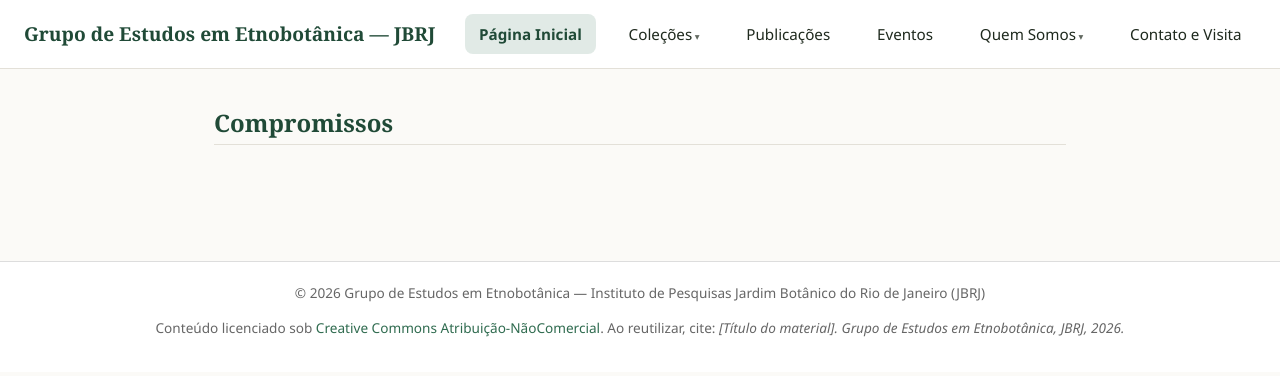
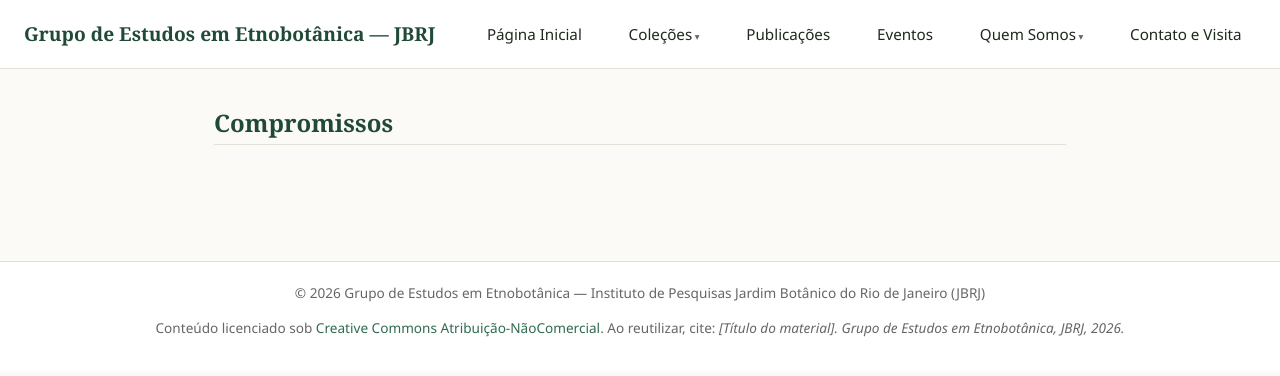
Before and after one commit to etnobotanicajbrj/site-principal, a Jekyll site: the page built from quem-somos/compromissos.md, in a window 1280 px wide. Shown: the top 376 px of the page. Built offline with Jekyll 4.4.1, drawn with Linux system fonts in a browser that asks for light colours.

Commit message:
Update header.html

```diff
--- a/_includes/header.html
+++ b/_includes/header.html
@@ -1,16 +1,18 @@
 <header class="cabecalho-site">
-  <a href="{{ '/' | relative_url }}" class="logo-link">{{ site.title }}</a>
+  <div class="logo">
+    <a href="{{ '/' | relative_url }}" class="logo-link">{{ site.title }}</a>
+  </div>
 
   <nav class="menu-principal">
     {% for item in site.data.navigation.main %}
       {% if item.children %}
-        <!-- Item com dropdown -->
+        <!-- Item com submenu -->
         <div class="menu-item-dropdown {% if page.url contains item.url %}active{% endif %}">
           <span>{{ item.title }}</span>
           <div class="submenu">
             {% for filho in item.children %}
               {% if filho.children %}
-                <!-- Sub-submenu (nível 3) -->
+                <!-- Sub-submenu -->
                 <div class="submenu-item-dropdown {% if page.url contains filho.url %}active{% endif %}">
                   <a href="{{ filho.url | relative_url }}">{{ filho.title }}</a>
                   <div class="sub-submenu">
@@ -20,15 +22,14 @@
                   </div>
                 </div>
               {% else %}
-                <!-- Submenu (nível 2) -->
                 <a href="{{ filho.url | relative_url }}" {% if page.url contains filho.url %}class="active"{% endif %}>{{ filho.title }}</a>
               {% endif %}
             {% endfor %}
           </div>
         </div>
       {% else %}
-        <!-- Item sem dropdown -->
-        <a href="{{ item.url | relative_url }}" {% if page.url contains item.url %}class="active"{% endif %}>{{ item.title }}</a>
+        <!-- Item sem submenu -->
+        <a href="{{ item.url | relative_url }}" {% if page.url == item.url %}class="active"{% endif %}>{{ item.title }}</a>
       {% endif %}
     {% endfor %}
   </nav>
```
